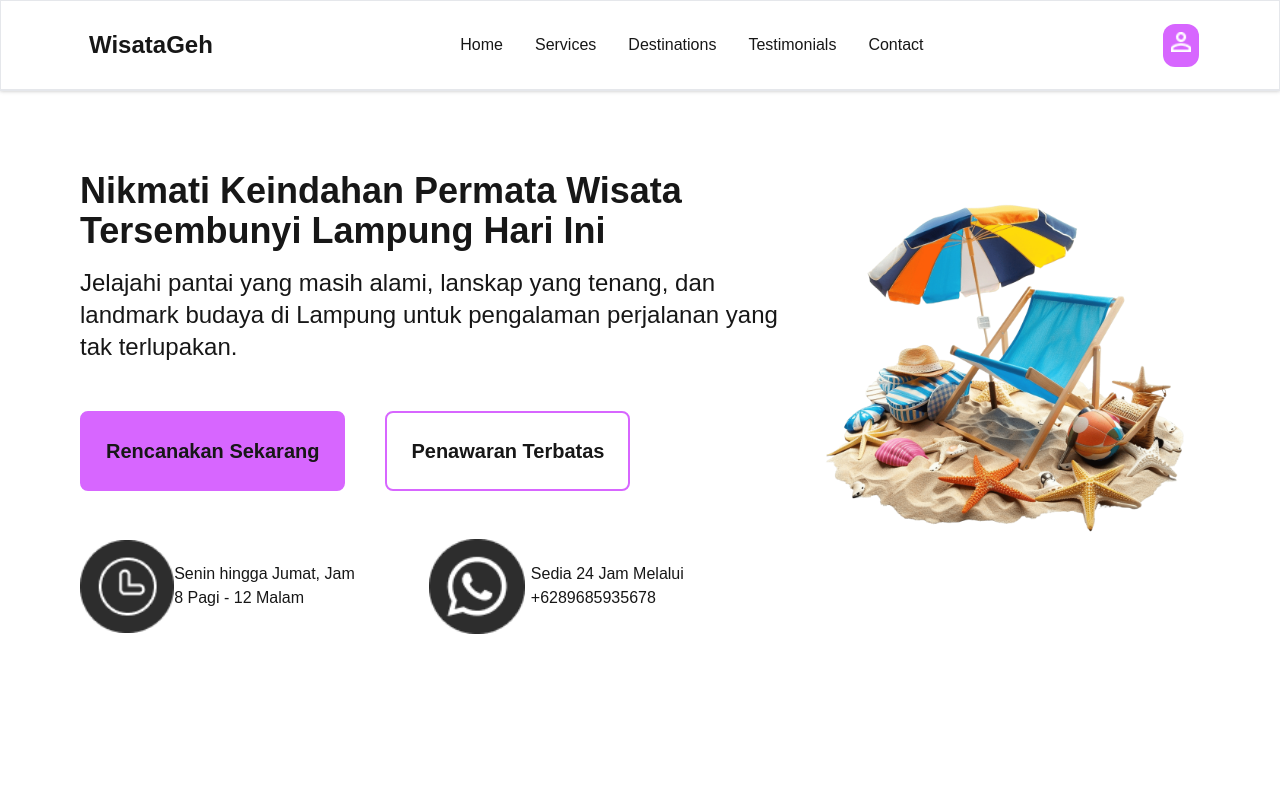
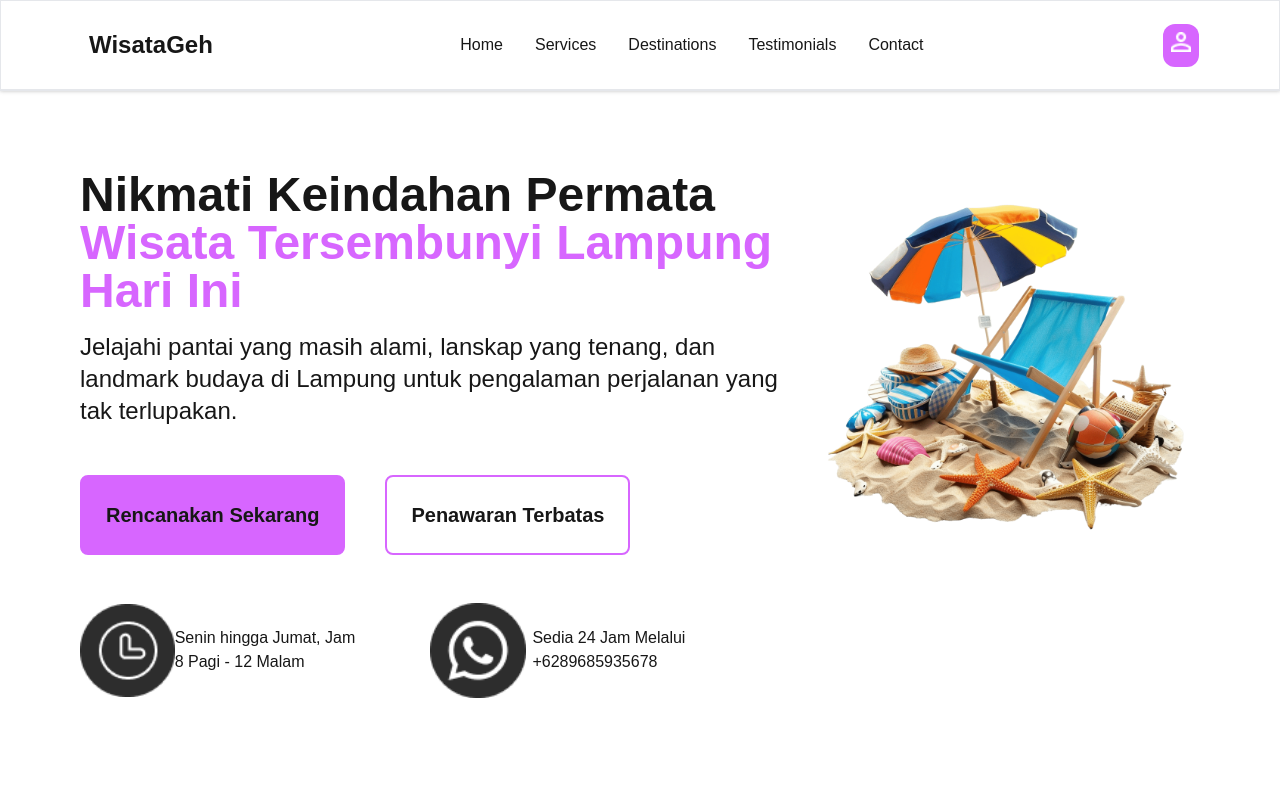
Before and after one commit to RakaAgiSaputra/PW2-22B-ONDEMANDE, a Next.js app in the folder Program/wisatageh-app/: page / in a window 1280 px wide. Shown: the top 800 px of the page. Built offline with nearby package versions, Linux system fonts and the light colour scheme.

Commit message:
zani: update calltoaction.tsx

```diff
--- a/Program/wisatageh-app/components/halaman_utama/CallToAction.tsx
+++ b/Program/wisatageh-app/components/halaman_utama/CallToAction.tsx
@@ -3,8 +3,6 @@ import { ButtonProps } from "../ui/Button";
 import { ButtonJadwal } from "../ui/ButtonJadwal";
 
 function CallToAction() {
-  const titleCta =
-    "Nikmati Keindahan Permata Wisata Tersembunyi Lampung Hari Ini";
   const paragraphCta =
     "Jelajahi pantai yang masih alami, lanskap yang tenang, dan landmark budaya di Lampung untuk pengalaman perjalanan yang tak terlupakan.";
   const jadwalHari = "Senin hingga Jumat, Jam 8 Pagi - 12 Malam";
@@ -13,7 +11,12 @@ function CallToAction() {
   return (
     <section className="px-20 flex h-88vh mt-20 sm:flex-col md:flex-row gap-x-8">
       <div>
-        <h1 className="text-4xl font-bold pb-4">{titleCta}</h1>
+        <h1 className="text-5xl font-bold pb-4">
+          Nikmati Keindahan Permata{" "}
+          <span className="text-primaryColor">
+            Wisata Tersembunyi Lampung Hari Ini
+          </span>
+        </h1>
         <p className="pb-12 text-2xl">{paragraphCta}</p>
         <div className="flex gap-x-10 pb-6">
           <ButtonProps
--- a/Program/wisatageh-app/components/ui/ButtonJadwal.tsx
+++ b/Program/wisatageh-app/components/ui/ButtonJadwal.tsx
@@ -12,7 +12,7 @@ export function ButtonJadwal(props: PropsPage) {
     >
       {/* // {props.words} */}
       <div className="w-1/3">
-        <Image src={props.icon} width={200} height={200} alt="ic_wa" className="w-24" />
+        <Image src={props.icon} width={500} height={500} alt="ic_wa" className="w-24" />
       </div>
       <div>
         <h1 className="w-3/4">{props.text}</h1>
```
